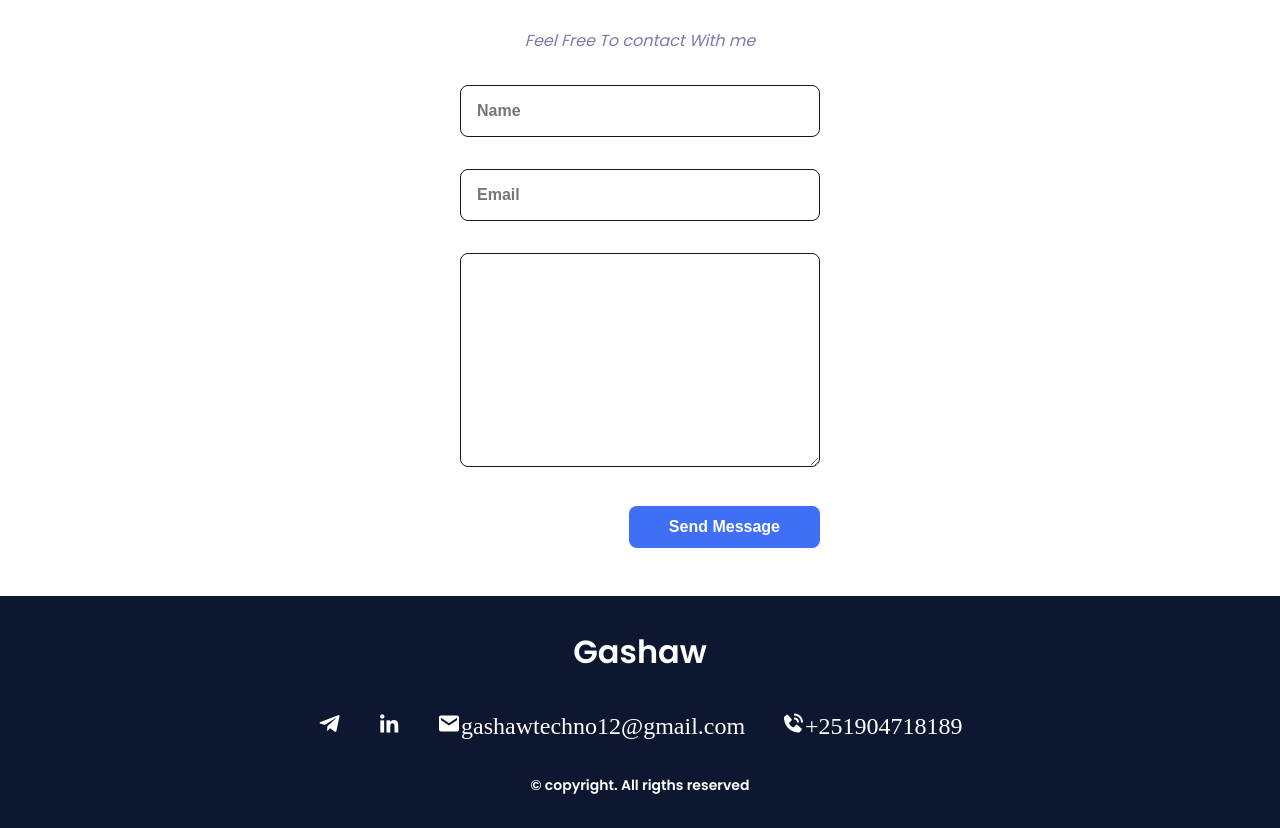
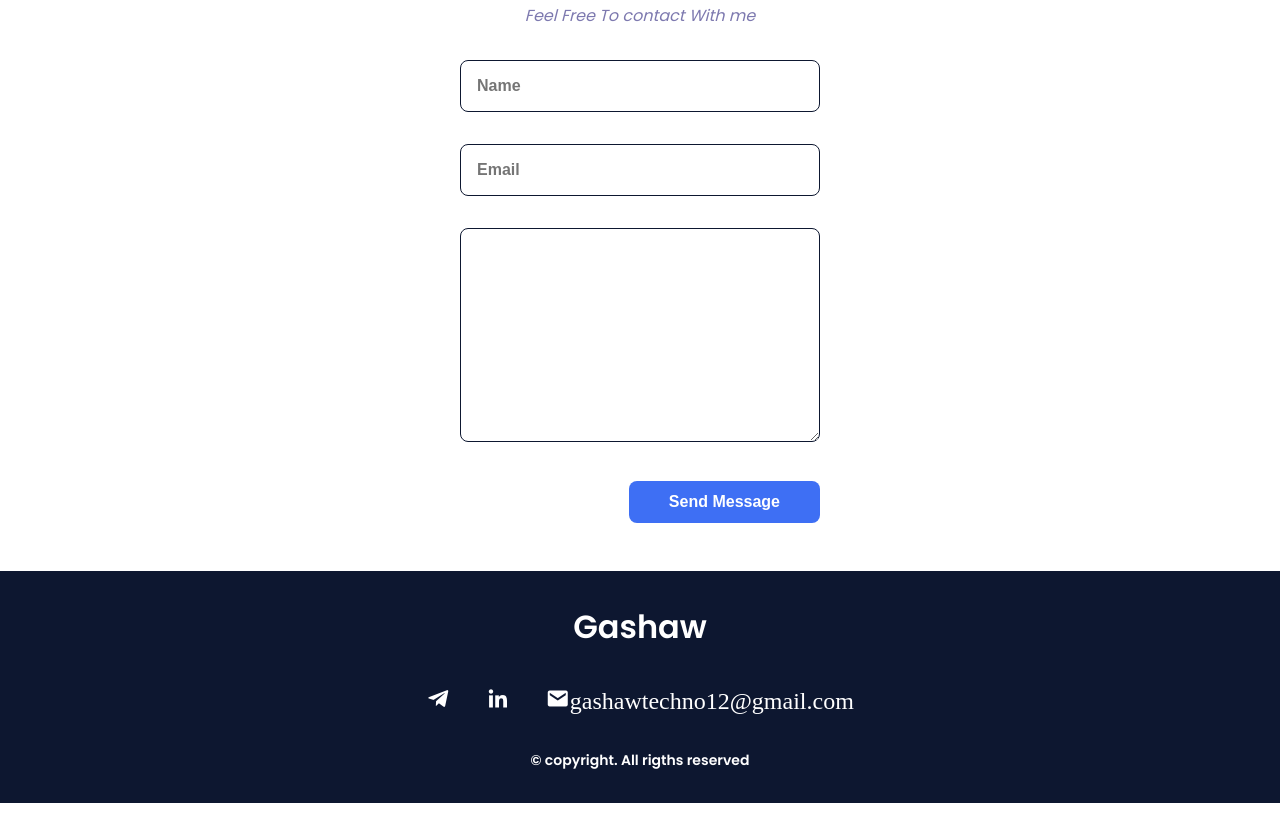
Before and after one commit to geeksforweb/Stridingtoknow, a plain HTML site: page responsive-portfolio/index.html in a window 1280 px wide. Shown: the part 4250-5078 px from the top of the page. After the commit the page ends 5053 px from the top, so only its background shows below. Drawn offline with nearby package versions, Linux system fonts and the light colour scheme.

Commit message:
Update index.html

```diff
--- a/responsive-portfolio/index.html
+++ b/responsive-portfolio/index.html
@@ -235,7 +235,7 @@
                     <p class="work__text">
                       My expertise in information technology seems extensive and well-rounded, covering both theoretical knowledge and practical application. my involvement in semester and final-year industrial projects demonstrates my ability to translate theoretical concepts into tangible solutions. Additionally, my internship at the Kombolcha City Mayor Communication Office provided me with valuable real-world experience, allowing me to navigate IT challenges within organizational structures.
                       my participation in projects like the one facilitated by Wollo University Kombolcha Institute of Technology AppFactory Academy showcases my commitment to leveraging technology for process optimization and efficiency enhancement. Overall, my diverse experiences highlight my proficiency and dedication to the ever-evolving field of information technology.
-                      <br>&nbsp;&nbsp;&nbsp;&nbsp;&nbsp;&nbsp;&nbsp;&nbsp;&nbsp;&nbsp;&nbsp;&nbsp;&nbsp;&nbsp;&nbsp;&nbsp;&nbsp;&nbsp;&nbsp;&nbsp;&nbsp;&nbsp;&nbsp;&nbsp;&nbsp;&nbsp;&nbsp;&nbsp;&nbsp;&nbsp;&nbsp;&nbsp;&nbsp;&nbsp;&nbsp;&nbsp;&nbsp;&nbsp;&nbsp;&nbsp;&nbsp;&nbsp;&nbsp;&nbsp;&nbsp;&nbsp;&nbsp;&nbsp;&nbsp;&nbsp;&nbsp;&nbsp;&nbsp;&nbsp;&nbsp;&nbsp;&nbsp;&nbsp;&nbsp;&nbsp;&nbsp;&nbsp;&nbsp;&nbsp;&nbsp;&nbsp;&nbsp;&nbsp;&nbsp;&nbsp;&nbsp;&nbsp;&nbsp;&nbsp;&nbsp;&nbsp;&nbsp;&nbsp;&nbsp;&nbsp;<em><b>For Further Information Click The</b></em><a href="assets/img/gashawcv.pdf" class="btn">View CV</a>
+                     <!-- <br>&nbsp;&nbsp;&nbsp;&nbsp;&nbsp;&nbsp;&nbsp;&nbsp;&nbsp;&nbsp;&nbsp;&nbsp;&nbsp;&nbsp;&nbsp;&nbsp;&nbsp;&nbsp;&nbsp;&nbsp;&nbsp;&nbsp;&nbsp;&nbsp;&nbsp;&nbsp;&nbsp;&nbsp;&nbsp;&nbsp;&nbsp;&nbsp;&nbsp;&nbsp;&nbsp;&nbsp;&nbsp;&nbsp;&nbsp;&nbsp;&nbsp;&nbsp;&nbsp;&nbsp;&nbsp;&nbsp;&nbsp;&nbsp;&nbsp;&nbsp;&nbsp;&nbsp;&nbsp;&nbsp;&nbsp;&nbsp;&nbsp;&nbsp;&nbsp;&nbsp;&nbsp;&nbsp;&nbsp;&nbsp;&nbsp;&nbsp;&nbsp;&nbsp;&nbsp;&nbsp;&nbsp;&nbsp;&nbsp;&nbsp;&nbsp;&nbsp;&nbsp;&nbsp;&nbsp;&nbsp;<em><b>For Further Information Click The</b></em><a href="assets/img/gashawcv.pdf" class="btn">View CV</a>-->
                         </p>
                 </div>
                 <div class="workimg__container bd-grid">
@@ -267,7 +267,7 @@
                 <a href="https://t.me/appFACTOR" class="footer__icon"><i class='bx bxl-telegram' ></i></a>
                 <a href="https://www.linkedin.com/in/gashaw-g/" class="footer__icon"><i class='bx bxl-linkedin' ></i></a>
                 <a href="#" class="footer__icon"><i class='bx bxs-envelope' >gashawtechno12@gmail.com</i></a>
-                <a href="#" class="footer__icon"><i class='bx bxs-phone-call' >+251904718189</i></a>
+              <!--  <a href="#" class="footer__icon"><i class='bx bxs-phone-call' >+251904718189</i></a> -->
             </div>
             <p class="footer__copy">&#169; copyright. All rigths reserved</p>
         </footer>
```
